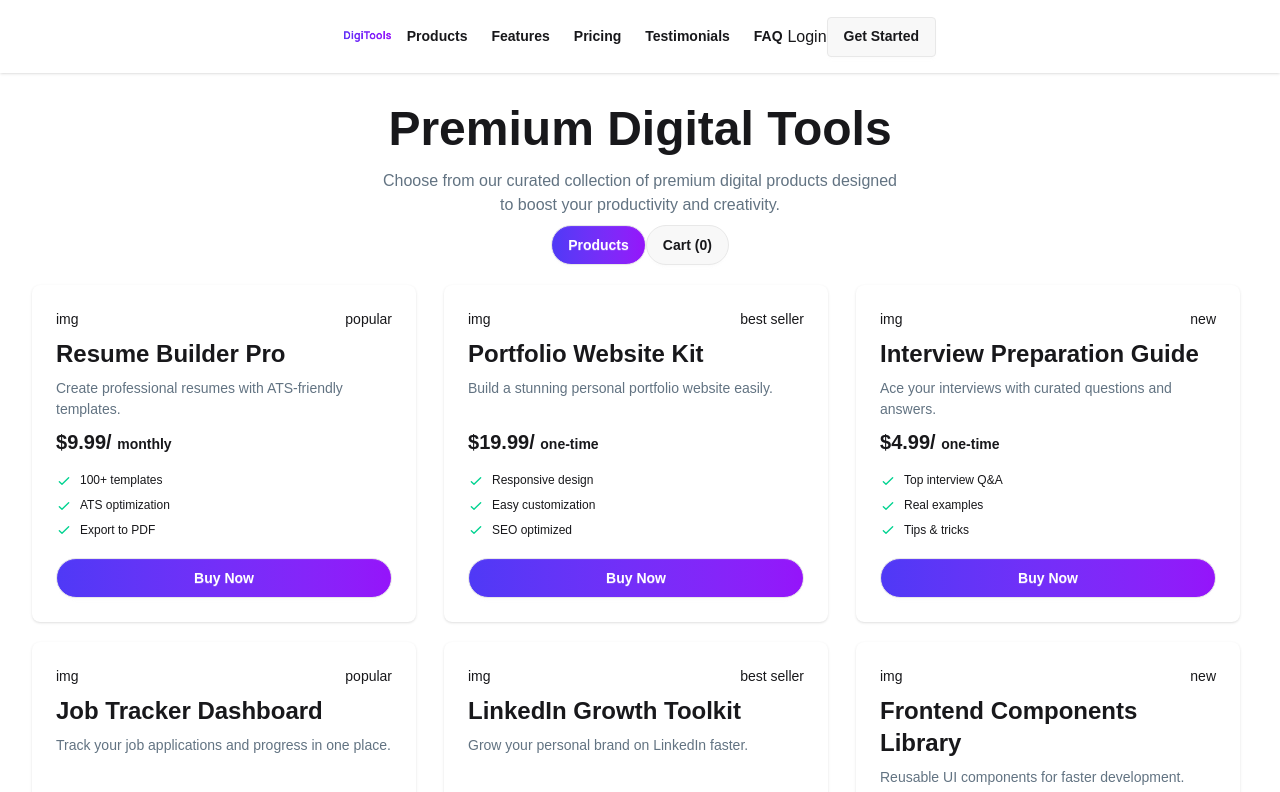
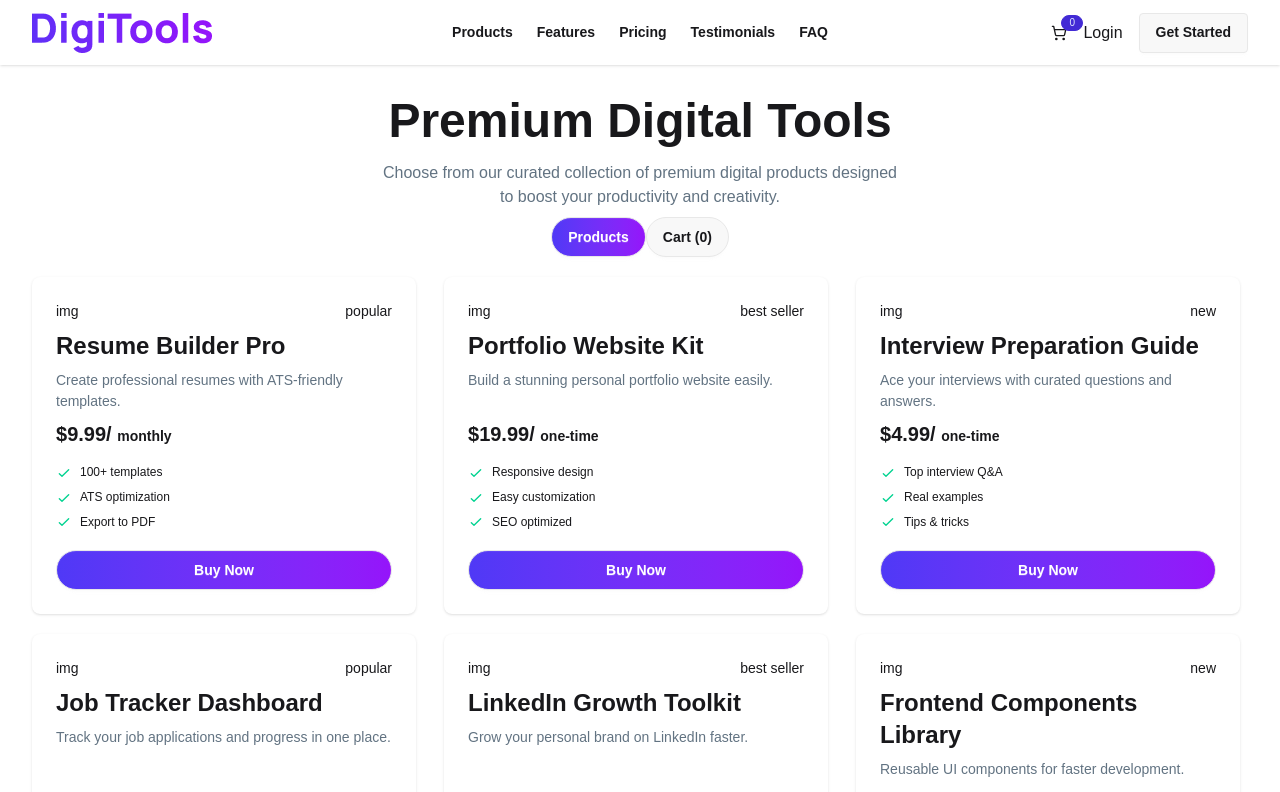
Before and after one commit to noyon-01/assignment-06, a React (Vite) app in the folder digi-tools-project/: page / in a window 1280 px wide. Shown: the top 792 px of the page. Built offline with nearby package versions, Linux system fonts and the light colour scheme.

Commit message:
navber component is updated

```diff
--- a/digi-tools-project/src/App.jsx
+++ b/digi-tools-project/src/App.jsx
@@ -1,4 +1,4 @@
-import { Suspense } from "react";
+import { Suspense, useState } from "react";
 import "./App.css";
 import DigitalTools from "./components/DigitalTools";
 import Navber from "./components/Navber";
@@ -6,19 +6,23 @@ import Navber from "./components/Navber";
 const toolsData = async () => {
   const res = await fetch("/public/data.json");
   return res.json();
-}
+};
 
 function App() {
-
+  const [addProduct, setAddProduct] = useState([]);
 
   const toolsPromise = toolsData();
 
   return (
     <>
-    <Navber />
-    <Suspense fallback={<p>Loading....</p>}>
-      <DigitalTools toolsPromise={toolsPromise}/>
-    </Suspense>
+      <Navber addProduct={addProduct} />
+      <Suspense fallback={<div className="flex justify-center items-center mt-5"><span className="loading loading-bars loading-xl"></span></div>}>
+        <DigitalTools
+          toolsPromise={toolsPromise}
+          addProduct={addProduct}
+          setAddProduct={setAddProduct}
+        />
+      </Suspense>
     </>
   );
 }
--- a/digi-tools-project/src/components/DigitalTools.jsx
+++ b/digi-tools-project/src/components/DigitalTools.jsx
@@ -2,12 +2,8 @@ import React, { use, useState } from "react";
 import Products from "./Products";
 import Cart from "./Cart";
 
-const DigitalTools = ({ toolsPromise }) => {
+const DigitalTools = ({ toolsPromise, addProduct, setAddProduct }) => {
   const [isProducts, setIsProducts] = useState("products");
-
-  const [addProduct, setAddProduct] = useState([]);
-
-
   const data = use(toolsPromise);
 
   return (
--- a/digi-tools-project/src/components/Navber.jsx
+++ b/digi-tools-project/src/components/Navber.jsx
@@ -1,10 +1,9 @@
-import logo from "../assets/DigiTools.png"
+import logo from "../assets/DigiTools.png";
 import { LuShoppingCart } from "react-icons/lu";
 
-
-export default function Navber() {
+export default function Navber({ addProduct }) {
   return (
-      <div className="navbar bg-base-100 shadow-sm px-86 py-3">
+    <div className="navbar bg-base-100 shadow-sm max-w-7xl mx-auto px-8">
       <div className="navbar-start">
         <div className="dropdown">
           <div tabIndex={0} role="button" className="btn btn-ghost lg:hidden">
@@ -47,8 +46,13 @@ export default function Navber() {
         </ul>
       </div>
       <div className="navbar-end">
+        <span className="mr-4 flex relative">
           <LuShoppingCart />
-            <a href="">Login</a>
+          <div className="badge badge-primary badge-xs absolute left-2.5 bottom-2.5">{addProduct.length}</div>
+        </span>
+        <a className="mr-4" href="">
+          Login
+        </a>
         <a className="btn">Get Started</a>
       </div>
     </div>
--- a/digi-tools-project/src/components/SingleProduct.jsx
+++ b/digi-tools-project/src/components/SingleProduct.jsx
@@ -1,6 +1,7 @@
-import React from "react";
+import React, { useState } from "react";
 
 const SingleProduct = ({ product, addProduct, setAddProduct }) => {
+    const [addBtn, setAddBtn] = useState(false);
   const handleAddToCart = () => {
     const isFound = addProduct.find((item) => item.id === product.id);
     if (isFound) {
@@ -9,6 +10,7 @@ const SingleProduct = ({ product, addProduct, setAddProduct }) => {
     }
 
     setAddProduct([...addProduct, product]);
+    setAddBtn(true);
   };
 
   return (
@@ -52,7 +54,7 @@ const SingleProduct = ({ product, addProduct, setAddProduct }) => {
             onClick={handleAddToCart}
             className="btn bg-gradient-to-r from-[#4f39f6] to-[#9514fa] text-white btn-block rounded-3xl"
           >
-            Buy Now
+           {addBtn ? "Add To Cart" : " Buy Now"}
           </button>
         </div>
       </div>
```
Lines whose indentation alone changed are shown as unchanged.
